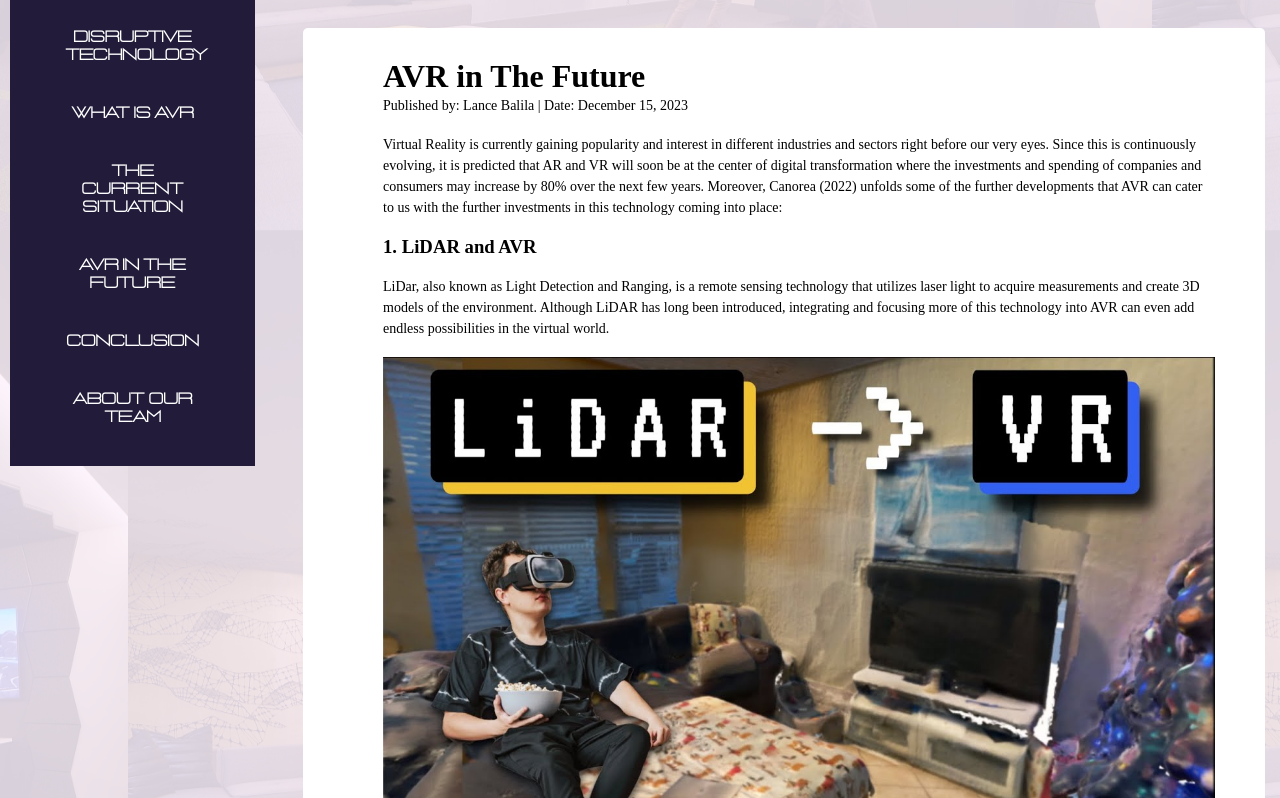
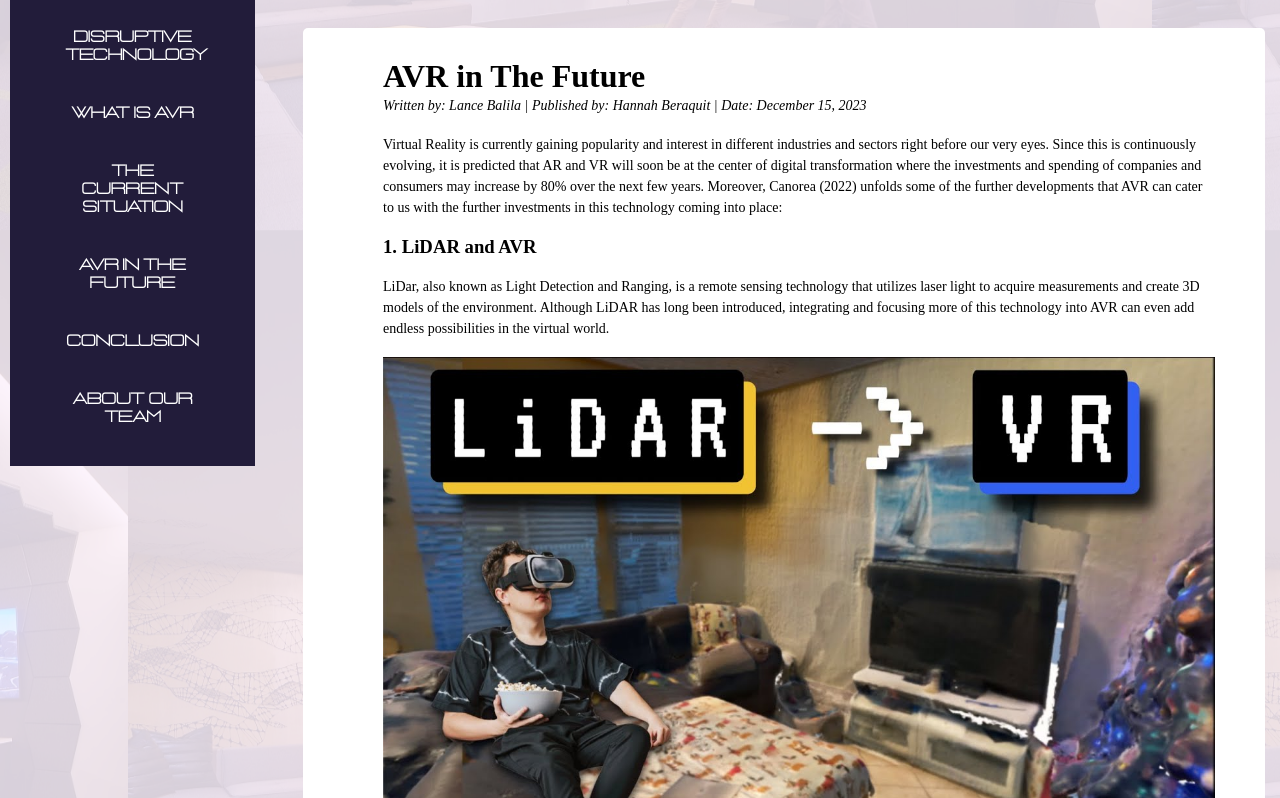
Before and after one commit to AllanaAngeo/mms142-groupb-2023.github.io, a plain HTML site: page AVR_AVRInTheFuture.html in a window 1280 px wide. Shown: the part 302-1100 px from the top of the page. Drawn offline with Linux system fonts and the light colour scheme; a web font is replaced by a local one.

Commit message:
edited writer and publisher labels

```diff
--- a/AVR_AVRInTheFuture.html
+++ b/AVR_AVRInTheFuture.html
@@ -42,7 +42,7 @@
 
 <div class="bod1 content">
 	<h1> AVR in The Future </h1>
-	<p>Published by: Lance Balila | Date: December 15, 2023</p><br>
+	<p><i>Written by: Lance Balila | Published by: Hannah Beraquit | Date: December 15, 2023</i></p><br>
 
 	<p>
 	Virtual Reality is currently gaining popularity and interest in different industries and sectors right before our very eyes. Since this is continuously evolving,
```
